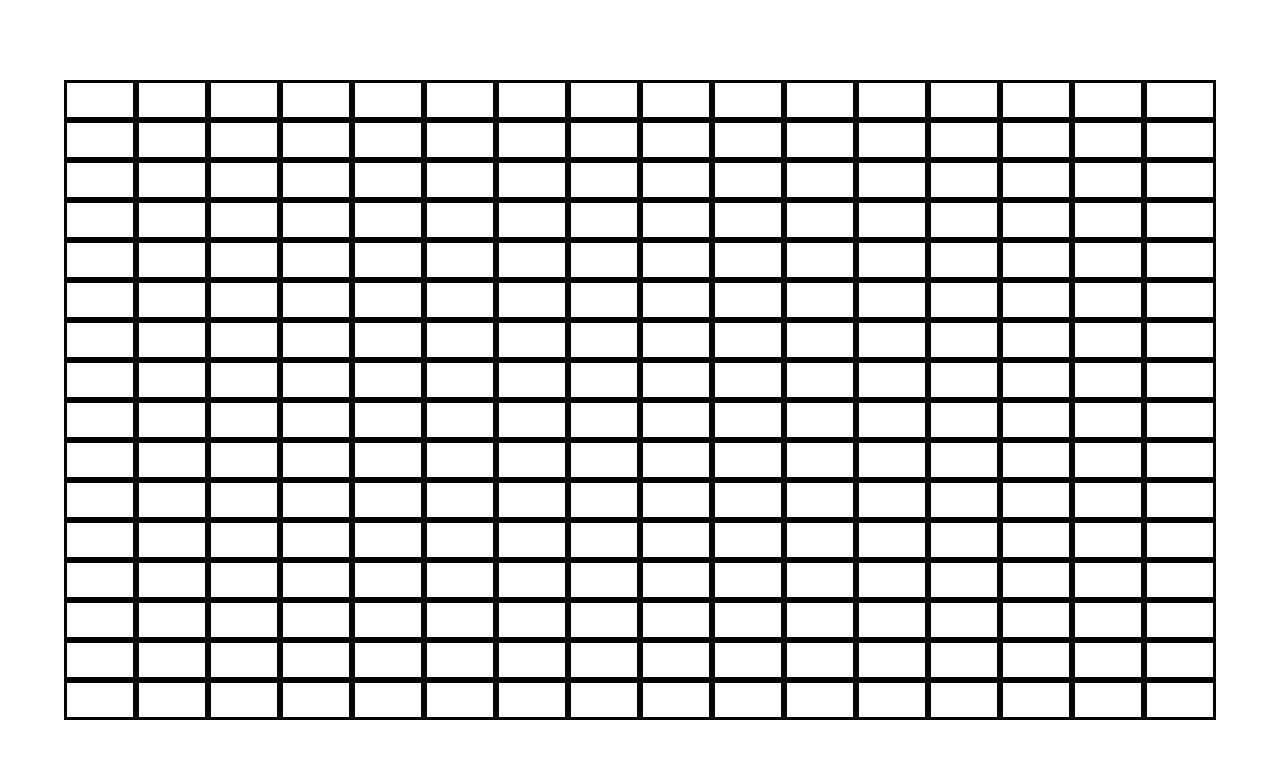
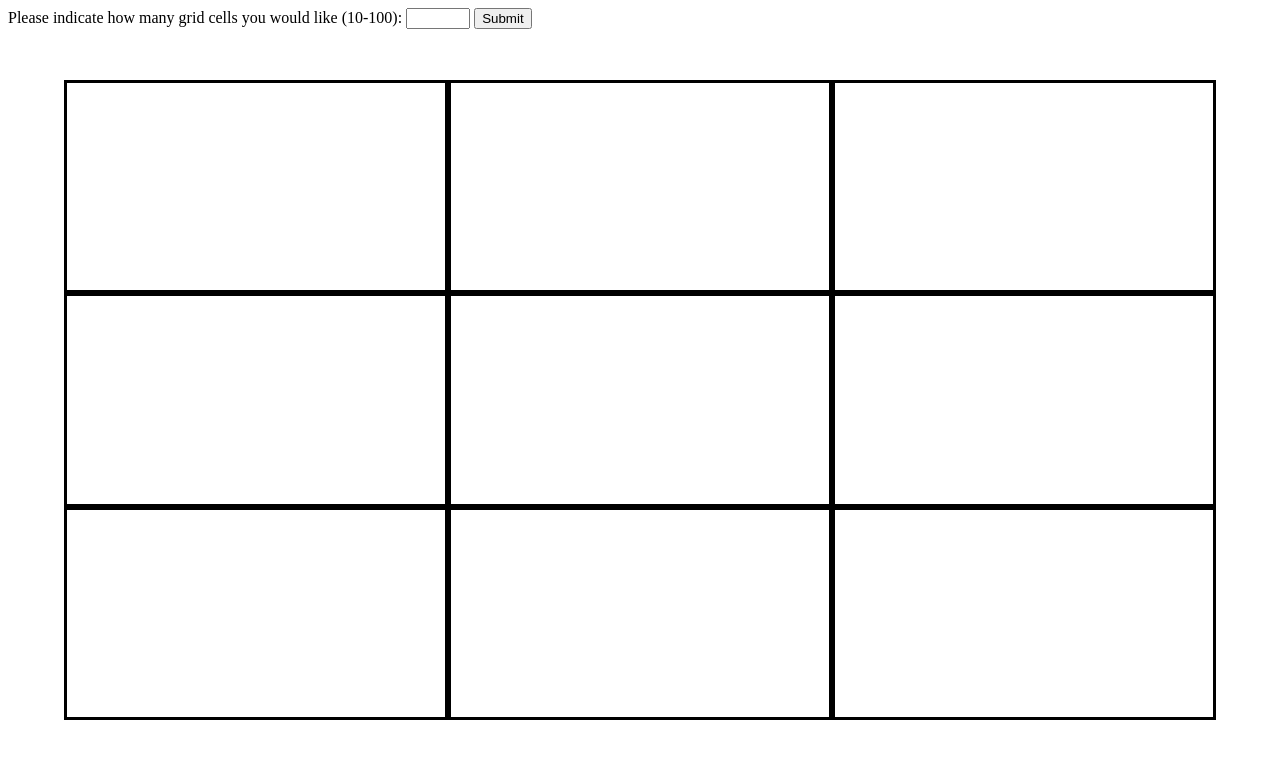
Before and after one commit to acai777/etch_a_sketch, a plain HTML site: page index.html in a window 1280 px wide. Drawn offline with Linux system fonts and the light colour scheme.

Commit message:
Added button and figured out how to also change grid flex-basis style dependent on grid size

```diff
--- a/dommethods.js
+++ b/dommethods.js
@@ -1,8 +1,12 @@
+// Allow user to change grid size
+let originalGridSize = 3;
+
 // First, create a 16 by 16 grid of square divs with JS
-for (let numberDivs = 0; numberDivs < 16*16; numberDivs++) {
+for (let numberDivs = 0; numberDivs < originalGridSize*originalGridSize; numberDivs++) {
     let gridBox = document.createElement('div');
     // gridBox.textContent = ".";
     gridBox.classList.add("size");
+    gridBox.style["flex-basis"] = "calc((100%/" + originalGridSize + "))";
     document.querySelector('#wrapper').appendChild(gridBox);
 }
 
--- a/index.html
+++ b/index.html
@@ -9,6 +9,11 @@
     </head>
 
     <body>
+        <form method="GET">
+            Please indicate how many grid cells you would like (10-100): <input type="number" id="numberForm" name="numberOfGrids" min="10" max="100">
+            <input type="submit">
+        </form>
+
         <div id="wrapper"></div>
     </body>
 </html>
--- a/styles.css
+++ b/styles.css
@@ -12,7 +12,10 @@
 }
 
 .size {
-    flex: 1 1 calc((100%/16));
+    flex-grow: 1;
+    flex-shrink: 1;
+    flex-basis: calc((100%/16));
+    /*flex: 1 1 calc((100%/16));*/
     /* min-width: 50px; */
     /* min-width: calc((100%/16) - .3%); THIS WORKS BUT NOT IN THE WAY YOU INTEND IT TO. This is because you cannot see the widths when everything is clumped together and has no height. NOTE: YOU ARE BASING THIS OFF THE PARENT ELEMENT WHICH IS THE PARENT DIV.*/
     min-height: 1rem; /* NEED SOMETHING LIKE THIS */
```
